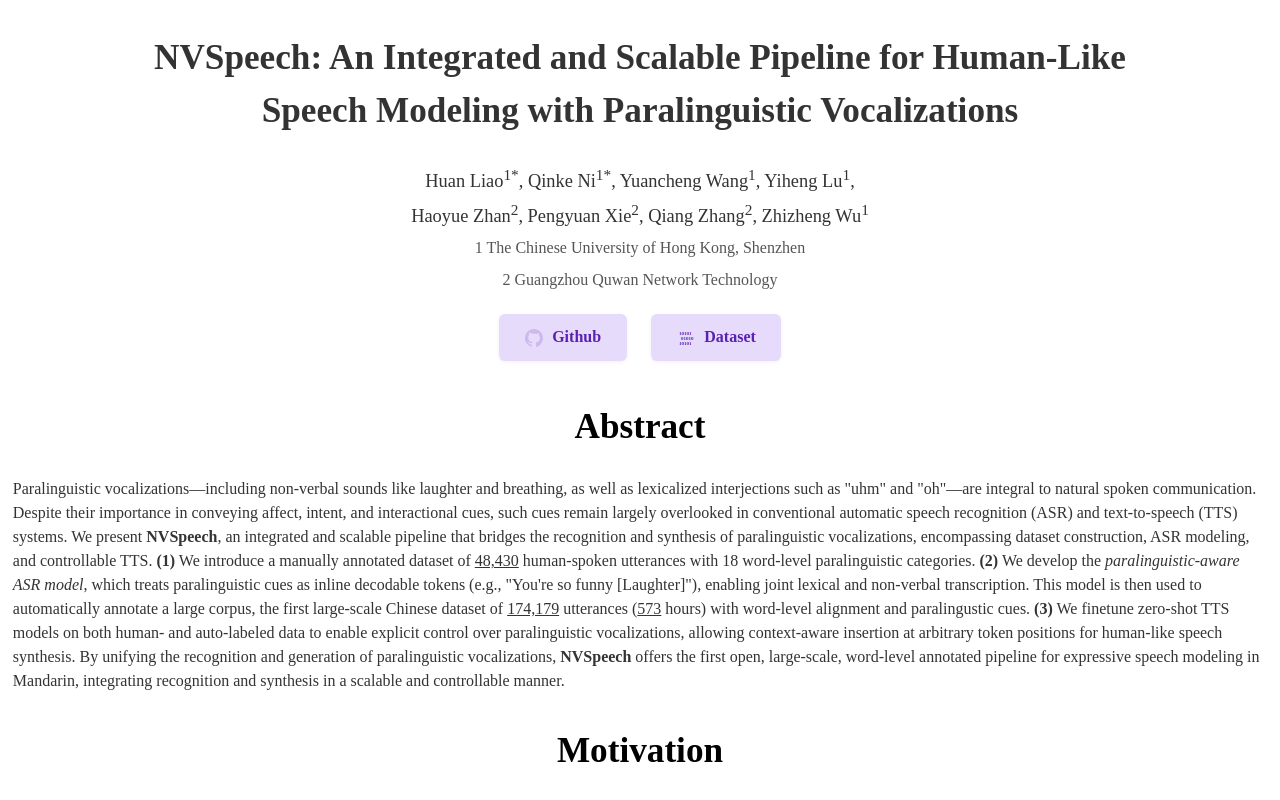
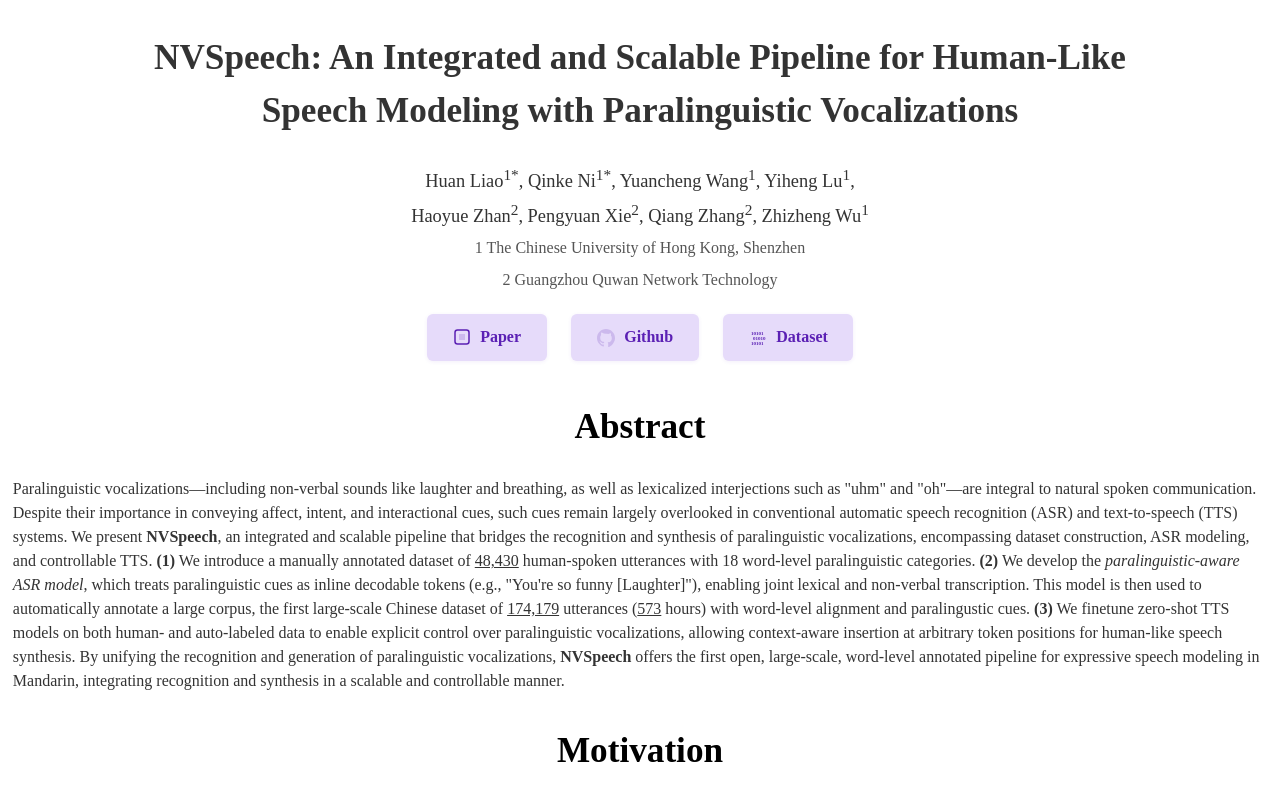
Before and after one commit to NVSpeech170k/nvspeech170k.github.io, a plain HTML site: page index.html in a window 1280 px wide. Shown: the top 800 px of the page. Drawn offline with Linux system fonts and the light colour scheme.

Commit message:
update arxiv

```diff
--- a/index.html
+++ b/index.html
@@ -586,14 +586,14 @@
                 </span>
             </div>
             <div style="display: flex; justify-content: center; gap: 1.5rem; margin-bottom: 2.5rem;">
-                <!-- <span href="https://arxiv.org/" target="_blank" rel="noopener"
+                <a href="https://arxiv.org/abs/2508.04195" target="_blank" rel="noopener"
                     style="display: flex; align-items: center; gap: 0.5rem; background: #e6dbfa; color: #5b20b4; border: none; border-radius: 6px; padding: 0.7rem 1.6rem; font-size: 1rem; font-weight: 600; text-decoration: none; box-shadow: 0 1px 4px rgba(91,32,180,0.07); transition: background 0.2s;">
                     <svg width="20" height="20" fill="none" viewBox="0 0 20 20" style="vertical-align: middle;">
                         <rect x="3" y="3" width="14" height="14" rx="2.5" stroke="#5b20b4" stroke-width="1.5" />
                         <path d="M7 7h6v6H7z" fill="#5b20b4" fill-opacity="0.18" />
                     </svg>
                     Paper
-                </span> -->
+                </a>
                 <a href="https://github.com/Hannieliao/NVSpeech" target="_blank" rel="noopener"
                     style="display: flex; align-items: center; gap: 0.5rem; background: #e6dbfa; color: #5b20b4; border: none; border-radius: 6px; padding: 0.7rem 1.6rem; font-size: 1rem; font-weight: 600; text-decoration: none; box-shadow: 0 1px 4px rgba(91,32,180,0.07); transition: background 0.2s;">
                     <svg width="20" height="20" fill="none" viewBox="0 0 20 20" style="vertical-align: middle;">
```
